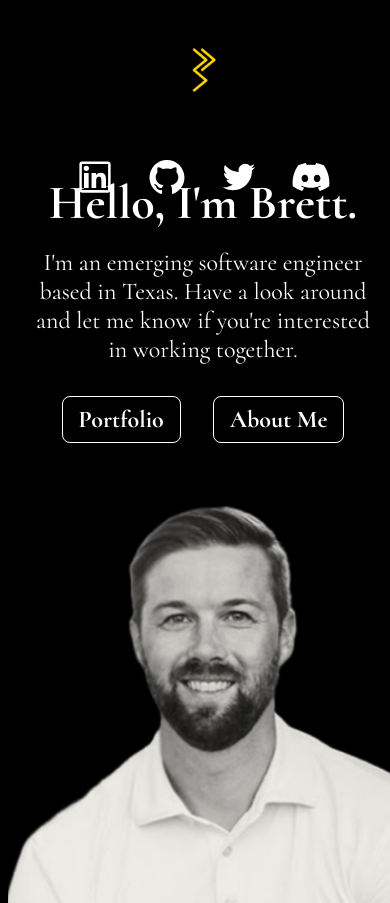
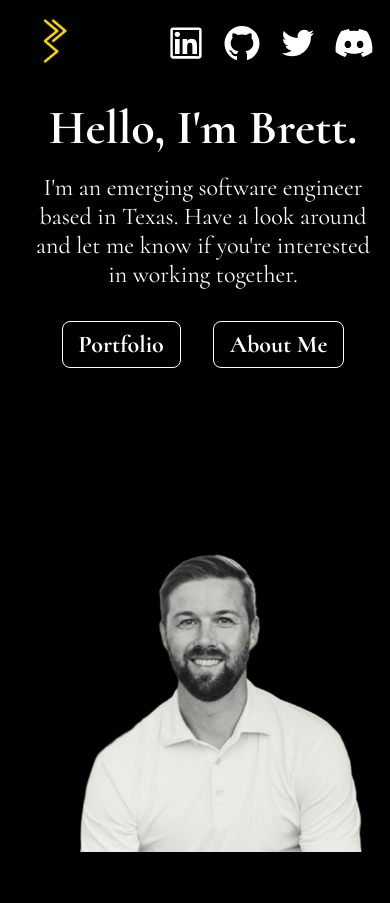
Before and after one commit to bperry13/portfolio, a Next.js app: page / in a window 390 px wide. Shown: the top 903 px of the page. After the commit the page ends 860 px from the top, so only its background shows below. Built offline with nearby package versions, Linux system fonts and the light colour scheme.

Commit message:
social links position fixed

```diff
--- a/app/page.js
+++ b/app/page.js
@@ -13,13 +13,7 @@ export default function Home() {
       <div className={styles.header}>
         <div className={styles.logo}>
           <a href="https://www.brettperry.dev">
-            <Image
-              src="/logo.png"
-              alt="logo"
-              width={60}
-              height={60}
-              className={styles.logo}
-            />
+            <Image src="/logo.png" alt="logo" width={60} height={60} />
           </a>
         </div>
         <div className={styles.social}>
@@ -52,9 +46,6 @@ export default function Home() {
           </button>
         </div>
       </div>
-      <div className={styles.footer}>
-        <p>Developed and designed by &copy;BRETTPERRY</p>
-      </div>
     </main>
   );
 }
--- a/app/page.module.css
+++ b/app/page.module.css
@@ -101,7 +101,7 @@
 }
 
 .footer {
-  width: 1100px;
+  width: 100%;
   max-height: 50px;
   margin-top: auto;
   display: flex;
@@ -117,7 +117,7 @@
   }
 
   .header {
-    width: 100%;
+    align-content: space-around;
   }
 
   .page {
@@ -135,33 +135,18 @@
 @media screen and (max-width: 700px) {
   .main {
     min-width: 100vw;
-    min-height: 100vh;
+    max-height: 100vh;
   }
 
-  .header {
-    width: 100%;
-    display: flex;
-    flex-direction: column;
-  }
-
-  .logo {
-    margin: 1rem;
-    font-size: 2rem;
-    font-weight: 700;
-    text-shadow: var(--primary-glow);
-  }
-
-  .social {
-    position: relative;
+  .social a {
+    margin: 0 0.5rem;
   }
 
   .page {
     width: 100vw;
-    height: 100vh;
-    background-size: 150% auto;
+    background-size: 90% auto;
     background-position: bottom;
     overflow: hidden;
-    margin-top: 75px;
   }
 
   .title {
```
